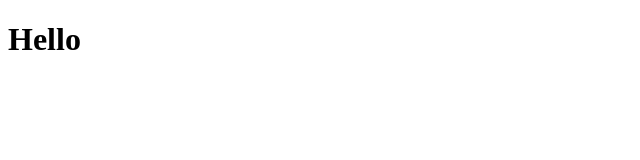
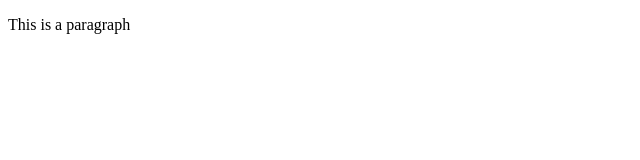
Before and after one commit to J2SK/project-gz, a plain HTML site: page index.html in a window 1280 px wide. Shown: the whole page, without its empty margins (0-640 px from the left). Drawn offline with Linux system fonts and the light colour scheme.

Commit message:
p added and h1 removed

```diff
--- a/index.html
+++ b/index.html
@@ -6,6 +6,6 @@
     <title>Document</title>
 </head>
 <body>
-    <h1>Hello</h1>
+    <p>This is a paragraph</p>
 </body>
 </html>
```
